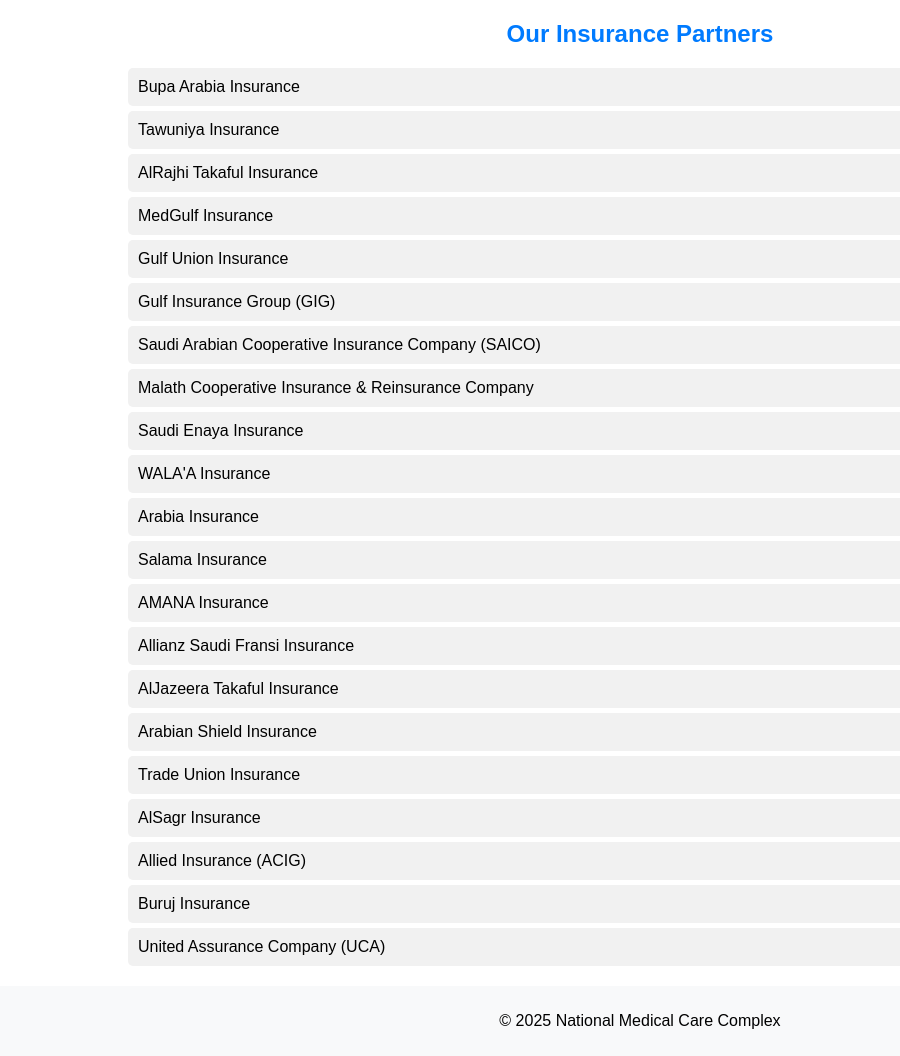
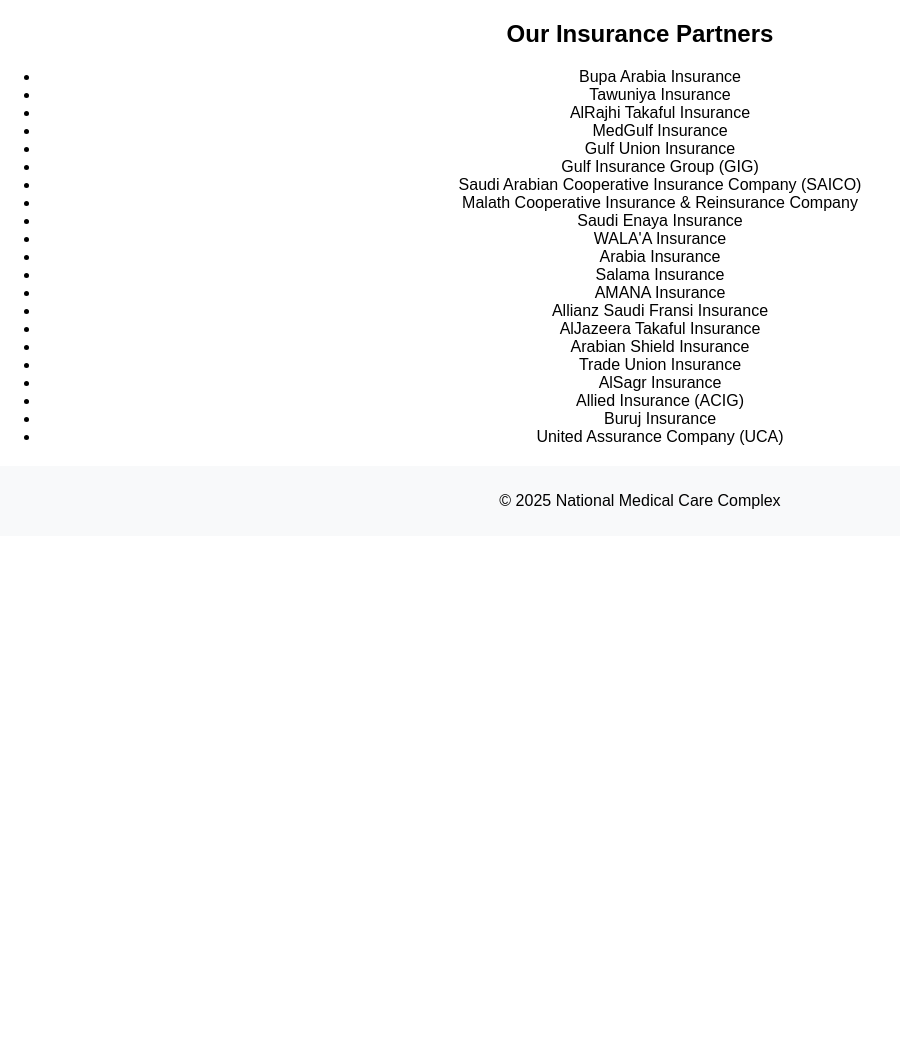
Before and after one commit to INFINITYP0WER/NationalMedicalCareWebsite, a PHP site: page /insurance.html in a window 1280 px wide. Shown: the part 144-1200 px from the top of the page, without its empty margins (0-900 px from the left). After the commit the page ends 653 px from the top, so only its background shows below. Run offline with PHP 8.4, Linux system fonts and the light colour scheme.

Commit message:
Add files via upload

```diff
--- a/doctors.html
+++ b/doctors.html
@@ -20,10 +20,10 @@
         <table>
             <tr>
                 <th>Physician Name</th>
-                <th>SCHFS Speciality</th>
+                <th>Specialty</th>
             </tr>
             <tr><td>Ahmed Atef Ibrahim Elbez</td><td>General practitioner</td></tr>
-            <tr><td>Ahmed Hossameldin</td><td>Obstetrics & Gynecology Specialty</td></tr>
+            <tr><td>Ahmed Hossameldin</td><td>Obstetrics & Gynecology</td></tr>
             <tr><td>Bsam Abdalrzak Lbadh</td><td>Dental</td></tr>
             <tr><td>Hashim Ali Asif</td><td>Endodontics</td></tr>
             <tr><td>Jamal Mohamed Haj Hussen</td><td>General Surgery</td></tr>
@@ -33,7 +33,7 @@
             <tr><td>Omar Belal</td><td>General practitioner</td></tr>
             <tr><td>Phani Prajwal</td><td>Orthodontics</td></tr>
             <tr><td>Renuka Basavaraju</td><td>Orthodontics</td></tr>
-            <tr><td>Srinivas Gorremuchu Anjaiah Gorremuchu</td><td>Periodontics</td></tr>
+            <tr><td>Srinivas Gorremuchu</td><td>Periodontics</td></tr>
         </table>
     </main>
     <footer>
--- a/style.css
+++ b/style.css
@@ -26,36 +26,3 @@ footer {
     background: #f8f9fa;
     padding: 10px;
 }
-table {
-    width: 80%;
-    margin: 20px auto;
-    border-collapse: collapse;
-}
-th, td {
-    border: 1px solid #ddd;
-    padding: 8px;
-    text-align: left;
-}
-th {
-    background-color: #007bff;
-    color: white;
-}
-.insurance-list {
-    width: 80%;
-    margin: 20px auto;
-    text-align: left;
-}
-.insurance-list h2 {
-    text-align: center;
-    color: #007bff;
-}
-.insurance-list ul {
-    list-style-type: none;
-    padding: 0;
-}
-.insurance-list ul li {
-    background: #f1f1f1;
-    margin: 5px 0;
-    padding: 10px;
-    border-radius: 5px;
-}
```
Also changed, not shown: index.html (+3 -7 lines).
